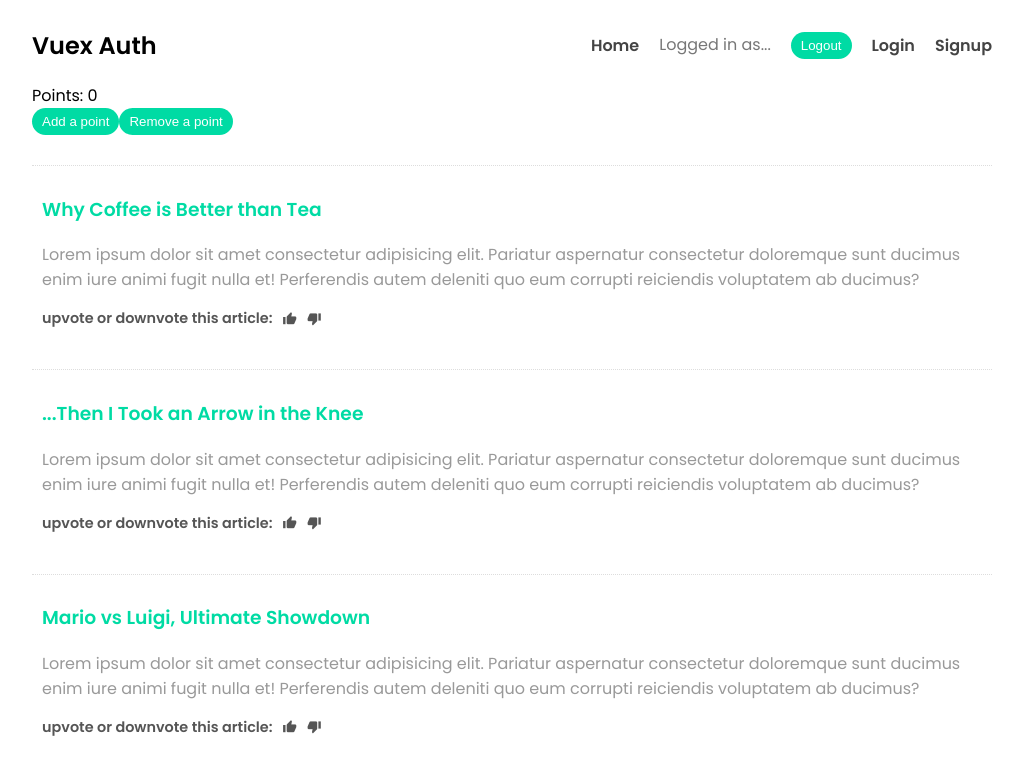
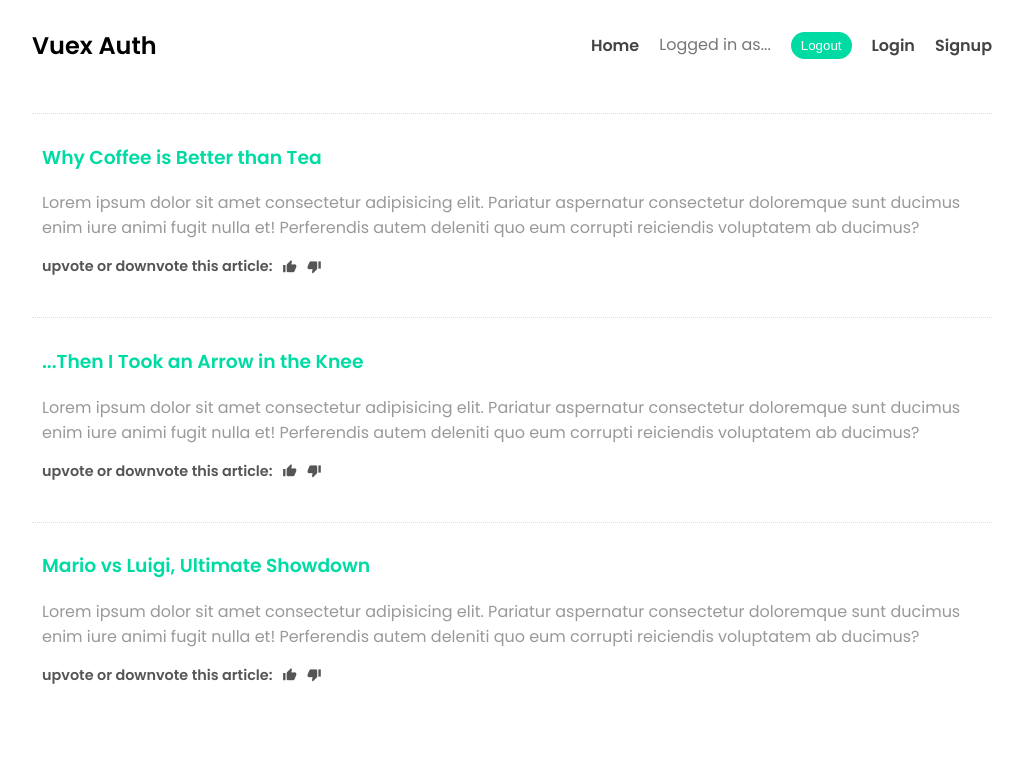
Before and after one commit to lbertoncello/vuex-4-firebase-auth, a Vue app: page / in a window 1280 px wide. Shown: the top 774 px of the page, without its empty margins (128-1151 px from the left). Built offline with nearby package versions, Linux system fonts and the light colour scheme.

Commit message:
refactor(Home): remove unnecessary data

```diff
--- a/src/store/index.js
+++ b/src/store/index.js
@@ -2,12 +2,10 @@ import { createStore } from 'vuex'
 
 const store = createStore({
   state: {
-    points: 0
+
   },
   mutations: {
-    updatePoints(state, payload) {
-      state.points = state.points + payload
-    }
+
   }
 })
 
--- a/src/views/Home.vue
+++ b/src/views/Home.vue
@@ -1,10 +1,6 @@
 <template>
   <div class="home">
     <!-- Vuex basics -->
-    <div>Points: {{ points }}</div>
-    <button @click="updatePoints(1)">Add a point</button>
-    <button @click="updatePoints(-1)">Remove a point</button>
-
     <div v-for="blog in blogs" :key="blog.id">
       <div class="blog">
         <h3>{{ blog.title }}</h3>
@@ -20,24 +16,18 @@
 </template>
 
 <script>
-import { ref, computed } from 'vue'
-import { useStore } from 'vuex'
+import { ref } from 'vue'
 
 export default {
   setup() {
-    const store = useStore()
     const blogs = ref([
       { title: 'Why Coffee is Better than Tea', id: 1 },
       { title: '...Then I Took an Arrow in the Knee', id: 2 },
       { title: 'Mario vs Luigi, Ultimate Showdown', id: 3 },
     ])
-    const points = computed(() => store.state.points)
-    const updatePoints = (p) => store.commit('updatePoints', p)
 
     return {
       blogs,
-      points,
-      updatePoints
     }
   }
 }
```
